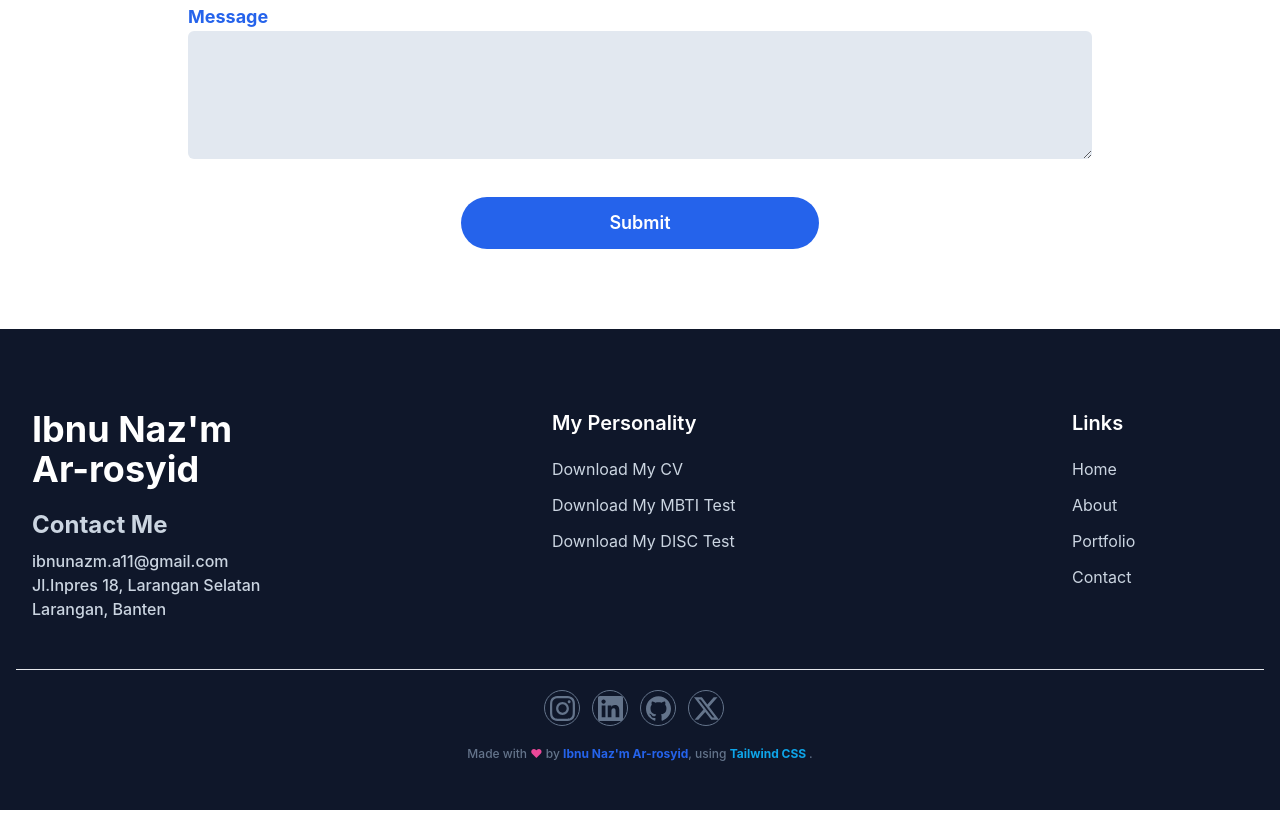
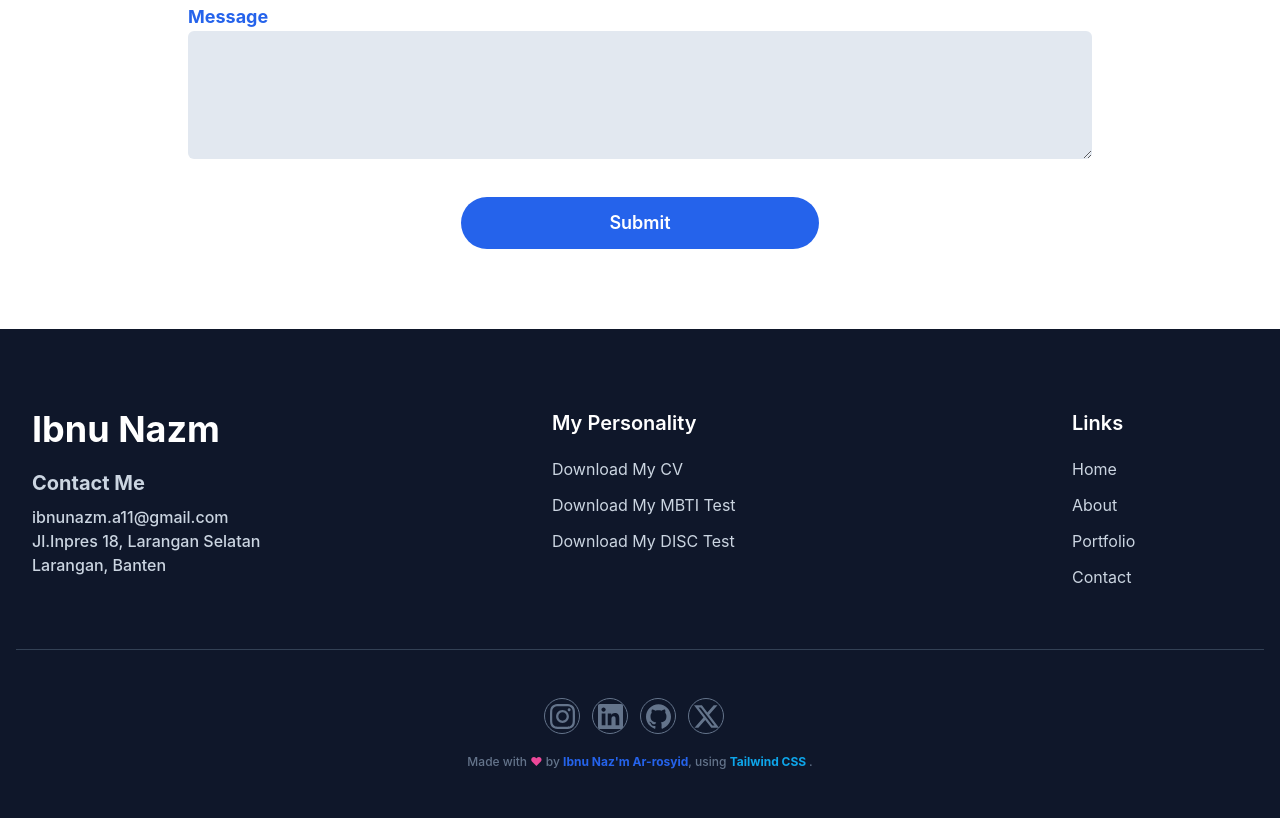
Before and after one commit to ibnunazm/Portfolio-Tailwind, a website: page index.html in a window 1280 px wide. Shown: the part 2897-3715 px from the top of the page. Drawn offline with nearby package versions, Linux system fonts and the light colour scheme.

Commit message:
benerin footer

```diff
--- a/index.html
+++ b/index.html
@@ -419,10 +419,10 @@
       <div class="container">
         <div class="flex flex-wrap mx-auto justify-center">
           <div class="mb-12 w-full px-4 font-medium text-slate-300 md:w-5/12">
-            <h2 class="mb-5 text-4xl font-bold text-white">
-              Ibnu Naz'm <br> Ar-rosyid
+            <h2 class="mb-5 text-3xl lg:text-4xl font-bold text-white">
+              Ibnu Nazm
             </h2>
-            <h3 class="mb-2 text-2xl font-bold">Contact Me</h3>
+            <h3 class="mb-2 text-xl font-bold">Contact Me</h3>
             <p>ibnunazm.a11@gmail.com</p>
             <p>Jl.Inpres 18, Larangan Selatan</p>
             <p>Larangan, Banten</p>
@@ -487,8 +487,8 @@
               </li>
             </ul>
           </div>
-          <div class="w-full border-t border-slate-700pt-10">
-            <div class="mb-5 mt-5 flex items-center justify-center">
+          <div class="w-full border-t border-slate-700 pt-10">
+            <div class="mb-5 mt-2 flex items-center justify-center">
               <!-- instagram -->
               <a
                 href="https://www.instagram.com/ibnunazm/"
```
Also changed, not shown: dist/output.css.
